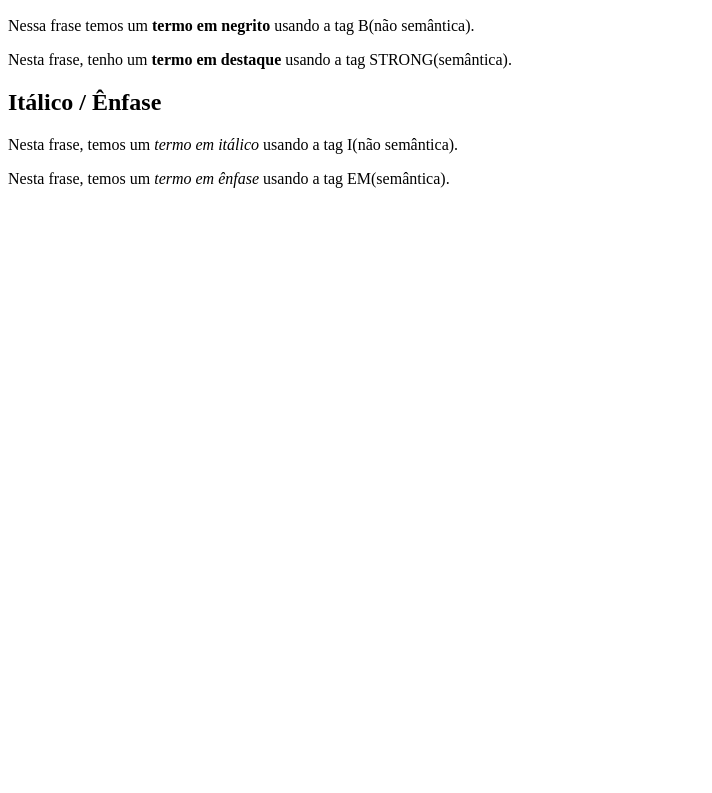
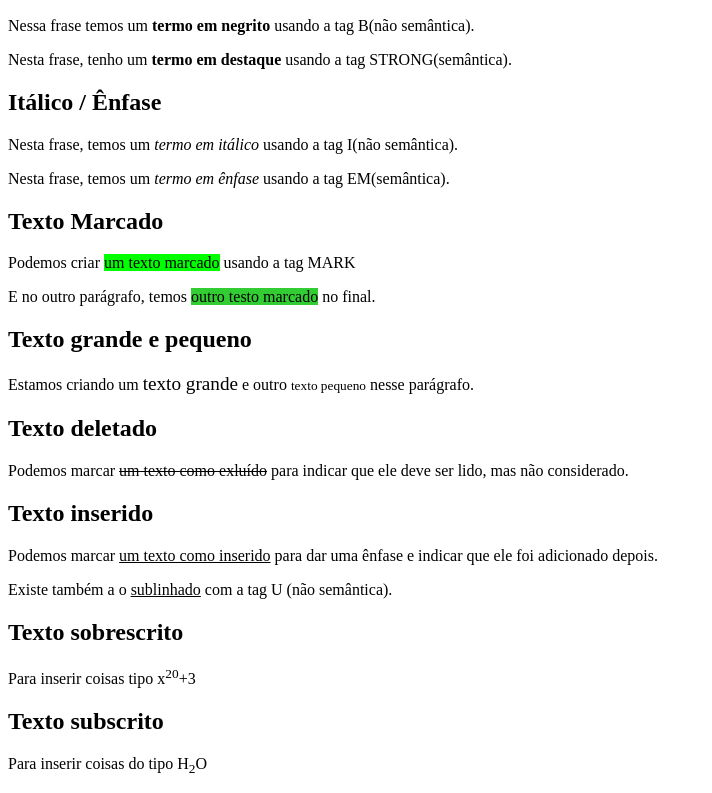
Before and after one commit to SrEMMs/HTML-CSS, a plain HTML site: page ex008/index.html in a window 1280 px wide. Shown: the part 110-903 px from the top of the page, without its empty margins (0-712 px from the left). Before the commit the page ends 800 px from the top, so only its background shows below. Drawn offline with Linux system fonts and the light colour scheme.

Commit message:
Formatações adicionais

```diff
--- a/ex008/index.html
+++ b/ex008/index.html
@@ -6,6 +6,11 @@
     <meta name="viewport" content="width=device-width, initial-scale=1.0">
     <link rel="shortcut icon" href="favicon.ico" type="image/x-icon">
     <title>Formatação de Textos</title>
+    <style>
+        mark{
+            background-color: limegreen;
+        }
+    </style>
 </head>
 <body>
     <h1>Principais formatações</h1>
@@ -17,5 +22,25 @@
     <h2>Itálico / Ênfase</h2>
     <p>Nesta frase, temos um <i>termo em itálico</i> usando a tag I(não semântica).</p>
     <p>Nesta frase, temos um <em>termo em ênfase</em> usando a tag EM(semântica).</p>
+
+    <h2>Texto Marcado</h2>
+    <p>Podemos criar <mark style="background-color: lime;">um texto marcado</mark> usando a tag MARK</p>
+    <p>E no outro parágrafo, temos <mark>outro testo marcado</mark> no final.</p>
+
+    <h2>Texto grande e pequeno</h2>
+    <p>Estamos criando um <big>texto grande</big> e outro <small>texto pequeno</small> nesse parágrafo.</p>
+
+    <h2>Texto deletado</h2>
+    <p>Podemos marcar <del>um texto como exluído</del> para indicar que ele deve ser lido, mas não considerado.</p>
+
+    <h2>Texto inserido</h2>
+    <p>Podemos marcar <ins>um texto como inserido</ins> para dar uma ênfase e indicar que ele foi adicionado depois.</p>
+    <p>Existe também a o <u>sublinhado</u> com a tag U (não semântica).</p>
+
+    <h2>Texto sobrescrito</h2>
+    <p>Para inserir coisas tipo  x<sup>20</sup>+3</p>
+
+    <h2>Texto subscrito</h2>
+    <p>Para inserir coisas do tipo H<sub>2</sub>O</p>
 </body>
 </html>
```
